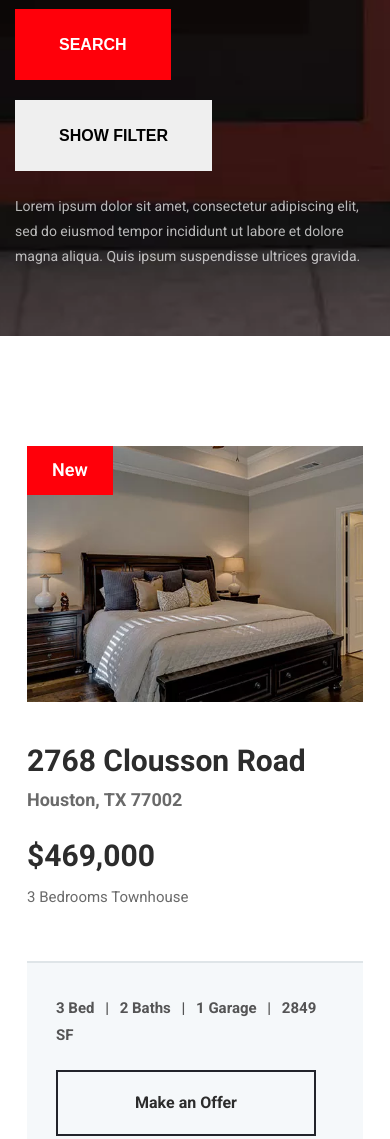
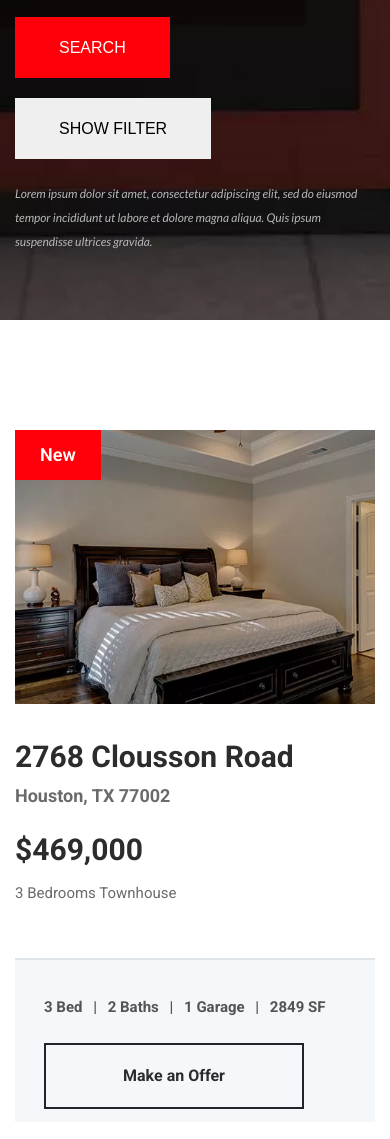
Before and after one commit to dvkscript/mondy-html-css, a plain HTML site: page pages/single-property.html in a window 390 px wide. Shown: the part 353-1492 px from the top of the page. Drawn offline with nearby package versions, Linux system fonts and the light colour scheme.

Commit message:
fix text line-height & single-property page layout

```diff
--- a/assets/styles/config.css
+++ b/assets/styles/config.css
@@ -1,4 +1,5 @@
 @import url('https://fonts.googleapis.com/css2?family=Roboto:ital,wght@0,100..900;1,100..900&display=swap');
+@import url('https://fonts.googleapis.com/css2?family=Lato:ital,wght@0,100;0,300;0,400;0,700;0,900;1,100;1,300;1,400;1,700;1,900&display=swap');
 
 :root {
     --blue: #007bff;
@@ -489,25 +490,28 @@ body {
 .text-placeholder {
     opacity: 0.7;
     font-size: 0.875rem;
-    line-height: 1.8;
+    line-height: 2;
 }
 
 .text-description {
     opacity: 0.7;
     font-size: 15px;
-    line-height: 1.8;
+    line-height: 2;
 }
 .text-title {
     font-weight: bold;
     font-size: 4.5rem;
+    line-height: 1.2;
 }
 .text-subtitle {
     font-weight: bold;
     font-size: 1.875rem;
+    line-height: 1.2;
 }
 .text-subheading {
     font-weight: bold;
     font-size: 1.125rem;
+    line-height: 1.2;
 }
 .text-link {
     color: var(--color-accent);
@@ -515,6 +519,7 @@ body {
     text-decoration: underline;
     font-size: 1.125rem;
     display: block;
+    text-underline-offset: 3px;
 }
 
 .card {
@@ -545,16 +550,18 @@ body {
     font-weight: bold;
     font-size: 1.875rem;
     margin-bottom: 10px;
+    line-height: 1.2;
 }
 .card-subtitle {
     font-weight: bold;
     font-size: 1.125rem;
     margin-bottom: 25px;
+    line-height: 1.2;
 }
 .card-description {
     opacity: 0.7;
     font-size: 0.9375rem;
-    line-height: 1.8;
+    line-height: 2;
     margin-bottom: 20px;
 }
 
--- a/assets/styles/global.css
+++ b/assets/styles/global.css
@@ -295,6 +295,15 @@ section.page-top {
 .page-top .search-form {
     max-width: 1280px;
     margin: 0 auto;
+    font-family: "Lato", sans-serif;
+    font-weight: 400;
+}
+
+.page-top .search-form .text-placeholder {
+    font-style: italic;
+    color: #b6b6b6;
+    opacity: 1;
+    font-weight: 500;
 }
 
 section.hero {
@@ -311,6 +320,8 @@ section.hero {
 
 .hero .search-form {
     padding: 27px 48px 31px;
+    font-family: "Lato", sans-serif;
+    font-weight: 400;
 }
 
 .search-form__input {
@@ -319,11 +330,17 @@ section.hero {
     margin-bottom: 23px;
 }
 
+.search-form .text-placeholder {
+    font-size: 12px;
+    font-weight: 300;
+}
+
 .search-form__input input,
 .search-form__input button {
     height: 71px;
     display: inline-block;
     padding: 1px 2px 1px 47px;
+    font-weight: 500;
 }
 
 .search-form__input input {
@@ -362,7 +379,8 @@ section.hero {
 
 .search-form__checkbox-wrapper label {
     transition: background-color 0.3s ease-in-out, padding 0.3s ease-in-out;
-    padding: 11px 10px;
+    padding: 13px 10px;
+    display: block;
 }
 
 .search-form__checkbox-wrapper label::after {
@@ -381,7 +399,8 @@ section.hero {
 
 .search-form__checkbox-wrapper input:checked+label {
     background-color: var(--color-accent);
-    padding: 11px 30px;
+    padding-left: 30px;
+    padding-right: 30px;
 }
 
 .search-form__checkbox-wrapper input:checked+label::after {
@@ -419,8 +438,16 @@ section.hero {
     margin-bottom: 25px;
 }
 
+.recently.section-wrap {
+    padding-bottom: 52px;
+}
+
 .recently-content {
     margin-top: 90px;
+}
+
+.recently-content .card {
+    padding-bottom: 55px;
 }
 
 .recently-content .row {
@@ -467,6 +494,10 @@ section.loan {
 .loan .loan-form button {
     width: fit-content;
     padding: 21px 44px;
+}
+
+.stories-content .text-title {
+    line-height: 1;
 }
 
 .stories .stories-content .row {
@@ -530,8 +561,22 @@ section.sell {
     margin-top: 70px;
 }
 
+.agents .card .card-content {
+    padding-left: 5px;
+    padding-right: 5px;
+}
+
+.agents .card .card-content .card-subtitle {
+    font-size: 24px;
+    margin-bottom: 20px;
+}
+
 .contact .text-title {
     margin-bottom: 50px;
+}
+
+.contact .text-description {
+    margin-bottom: 16px;
 }
 
 .contact .contact-content__title .text-description {
@@ -558,6 +603,7 @@ section.sell {
 
 .contact .contact-content__info .text-subtitle {
     margin-bottom: 15px;
+    font-size: 24px;
 }
 
 .contact .contact-content__info .text-description {
@@ -568,6 +614,7 @@ section.sell {
     margin-top: 50px;
     background-color: #f5f8fa;
     padding: 61px 33px;
+    font-size: 14px;
 }
 
 .contact .contact-form input,
@@ -673,6 +720,10 @@ section.sell {
 
 .result .result-content .property .property-content .card {
     padding-bottom: 55px;
+}
+
+.result .result-content .property .property-content .card .card-subtitle {
+    margin-bottom: 8px;
 }
 
 .result .result-content .property .property-content .card .card-content .card-description>span:not(:last-child) {
@@ -796,18 +847,27 @@ section.sell {
     font-size: 18px;
 }
 
+
 .single-property>.single-property__loan>.single-property__loan-form button {
     margin-left: auto;
     display: block;
 }
 
+
 .agent-widget .card .card-content {
     padding: 35px 26px 45px;
     margin-top: 0;
 }
+.agent-widget .card .card-content .card-title {
+    font-size: 24px;
+}
 
 .agent-widget .card .card-content .card-subtitle {
     opacity: 0.8;
+    font-size: 1rem;
+}
+.agent-widget .card .card-content .card-description {
+    margin-bottom: 30px;
 }
 
 /* <==============================================================================================> */
@@ -889,7 +949,8 @@ section.sell {
     }
 
     .search-form__checkbox-wrapper input:checked+label {
-        padding: 11px 15px;
+        padding-left: 15px;
+        padding-right: 15px;
     }
 
     .loan .loan-form {
@@ -925,6 +986,11 @@ section.sell {
         padding: 60px 22px 30px;
     }
 
+    .single-property {
+        max-width: 690px;
+        margin: 0 auto;
+    }
+
     .single-property>.card>.card-content>.row>div:nth-child(2) {
         text-align: left;
     }
@@ -934,8 +1000,13 @@ section.sell {
     }
 
     .agent-widget {
+        max-width: 690px;
+        margin-right: auto;
+        margin-left: auto;
+        padding-right: 200px;
         margin-top: 50px;
     }
+
     .result .result-content>.result-content__navbar {
         gap: 10px;
     }
@@ -979,7 +1050,8 @@ section.sell {
     }
 
     .search-form__checkbox-wrapper input:checked+label {
-        padding: 11px;
+        padding-left: 15px;
+        padding-right: 15px;
     }
 
     .search-form__checkbox-wrapper label::after {
@@ -988,6 +1060,15 @@ section.sell {
 
     .search-form__input {
         flex-wrap: wrap;
+    }
+
+    .search-form__input input {
+        padding-left: 20px;
+        padding-right: 20px;
+    }
+
+    .search-form__input button {
+        height: 61px;
     }
 
     section.loan {
@@ -1001,6 +1082,25 @@ section.sell {
     .result .result-content {
         padding: 55px 30px 90px;
     }
+
+    .result #map {
+        height: 500px;
+    }
+
+    .single .container {
+        --container-padding: 15px;
+    }
+
+    .single-property {
+        max-width: 510px;
+    }
+
+    .agent-widget {
+        max-width: 510px;
+        margin-right: auto;
+        margin-left: auto;
+        padding-right: 0;
+    }
 }
 
 /* Breakpoint 576 */
@@ -1010,6 +1110,19 @@ section.sell {
     section>.container {
         --container-width: 100%;
     }
+
+
+    .footer .footer-wrapper {
+        max-width: 100%;
+    }
+
+    .footer .container {
+        --container-padding: 15px;
+    }
+
+    .single-property>.single-property__loan>.single-property__loan-form button {
+        margin-left: 0;
+    }
 }
 
 @media screen and (max-width: 480px) {
@@ -1018,4 +1131,16 @@ section.sell {
     .result .result-content {
         padding: 55px 15px 90px;
     }
+
+    .contact .contact-form {
+        padding: 50px 20px;
+    }
+
+    .contact .contact-form button {
+        width: fit-content;
+    }
+
+    .single-property>.single-property__loan {
+        padding: 30px 15px 25px;
+    }
 }
--- a/assets/styles/reset.css
+++ b/assets/styles/reset.css
@@ -34,10 +34,12 @@ img {
     max-width: 100%;
     height: auto;
     width: 100%;
+    display: block;
 }
 
 input, textarea {
     font-size: inherit;
+    font-family: inherit;
 }
 
 label {
--- a/pages/single-property.html
+++ b/pages/single-property.html
@@ -161,9 +161,9 @@
           </p>
         </form>
       </section>
-      <div class="section-wrap">
+      <div class="section-wrap single">
         <div class="container">
-          <div class="row" style="justify-content: start">
+          <div class="row">
             <section class="col-8 col-lg-12">
               <div class="single-property">
                 <div class="card">
@@ -320,7 +320,7 @@
                 </div>
               </div>
             </section>
-            <aside class="col-4 col-lg-8 col-md-12">
+            <aside class="col-4 col-lg-12">
               <div class="agent-widget">
                 <div class="card text-center">
                   <img src="../assets/images/agents/1.jpg.webp" alt="agent 1" />
@@ -335,8 +335,6 @@
                     <a href="#!" class="text-link"> Contact the agent </a>
                   </div>
                 </div>
-              </div>
-              <div>
                 <iframe
                   src="https://www.google.com/maps/embed?pb=!1m14!1m12!1m3!1d14376.077865872314!2d-73.879277264103!3d40.757667781624285!2m3!1f0!2f0!3f0!3m2!1i1024!2i768!4f13.1!5e0!3m2!1sen!2sbd!4v1546528920522"
                   frameborder="0"
@@ -358,7 +356,10 @@
             <div class="col-lg-12 col-4">
               <div class="footer-company">
                 <div>
-                  <img src="../assets/images/footer-logo.png.webp" alt="Mondy Logo" />
+                  <img
+                    src="../assets/images/footer-logo.png.webp"
+                    alt="Mondy Logo"
+                  />
                   <p>
                     Donec quis efficitur ut. Donec quis dolor vitae eros feugiat
                     tristique id vitae massa. Proin vulputate cong volutpat.
```
Also changed, not shown: index.html (+10 -5 lines), pages/about.html (+1 -1 lines).
